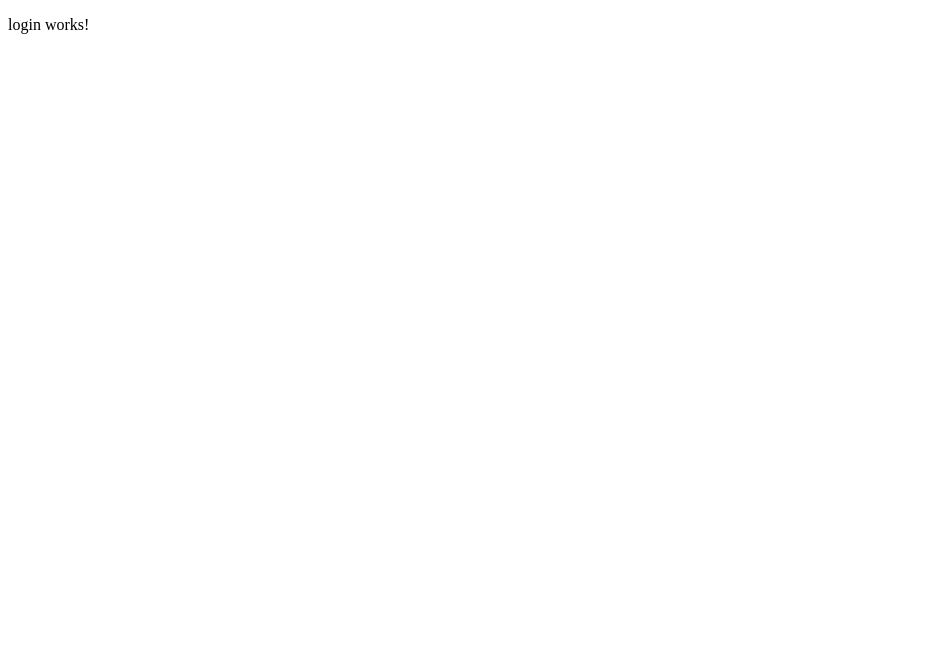
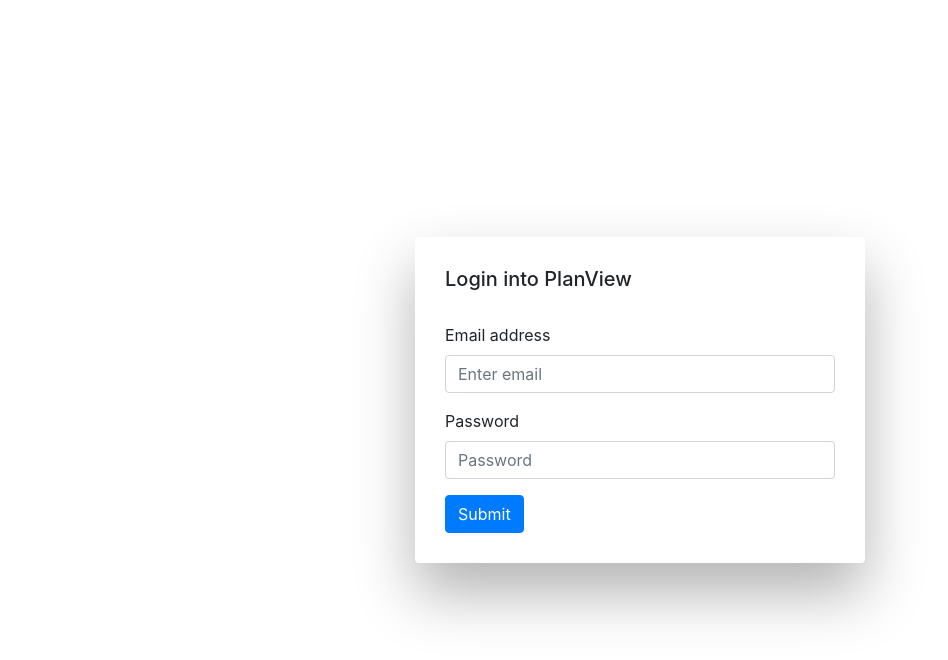
Before and after one commit to 95th/planview, an Angular app: page /login in a window 1280 px wide. Shown: the top 660 px of the page, without its empty margins (0-948 px from the left). Built offline with nearby package versions, Linux system fonts and the light colour scheme.

Commit message:
Add bootstrap and fa, create login form

```diff
--- a/package.json
+++ b/package.json
@@ -19,6 +19,8 @@
     "@angular/platform-browser": "~11.2.6",
     "@angular/platform-browser-dynamic": "~11.2.6",
     "@angular/router": "~11.2.6",
+    "bootstrap": "^4.6.0",
+    "font-awesome": "^4.7.0",
     "rxjs": "~6.6.0",
     "tslib": "^2.0.0",
     "zone.js": "~0.11.3"
--- a/src/app/login/login.component.html
+++ b/src/app/login/login.component.html
@@ -1 +1,17 @@
-<p>login works!</p>
+<div class="wrapper">
+    <div id="login-form">
+        <h5>Login into PlanView</h5>
+        <br>
+        <form>
+            <div class="form-group">
+                <label for="email-input">Email address</label>
+                <input type="email" class="form-control" id="email-input" placeholder="Enter email">
+            </div>
+            <div class="form-group">
+                <label for="password-input">Password</label>
+                <input type="password" class="form-control" id="password-input" placeholder="Password">
+            </div>
+            <button type="submit" class="btn btn-primary">Submit</button>
+        </form>
+    </div>
+</div>
--- a/src/app/login/login.component.scss
+++ b/src/app/login/login.component.scss
@@ -0,0 +1,17 @@
+.wrapper {
+  display: flex;
+  flex-flow: column nowrap;
+  justify-content: center;
+  align-items: center;
+  width: 100%;
+  height: 100%;
+  padding: 20px;
+
+  #login-form {
+    width: 450px;
+    padding: 30px;
+    border-radius: 4px;
+    -webkit-box-shadow: 0 30px 60px 0 rgba(0, 0, 0, 0.3);
+    box-shadow: 0 30px 60px 0 rgba(0, 0, 0, 0.3);
+  }
+}
--- a/src/styles.scss
+++ b/src/styles.scss
@@ -1 +1,7 @@
 /* You can add global styles to this file, and also import other style files */
+@import "~bootstrap/dist/css/bootstrap.min.css";
+@import "~font-awesome/css/font-awesome.min.css";
+
+body {
+  height: 100vh;
+}
```
Also changed, not shown: src/app/registration/registration.component.html (line endings or trailing spaces), 1 other file (tests, documents, lock files or other folders).
